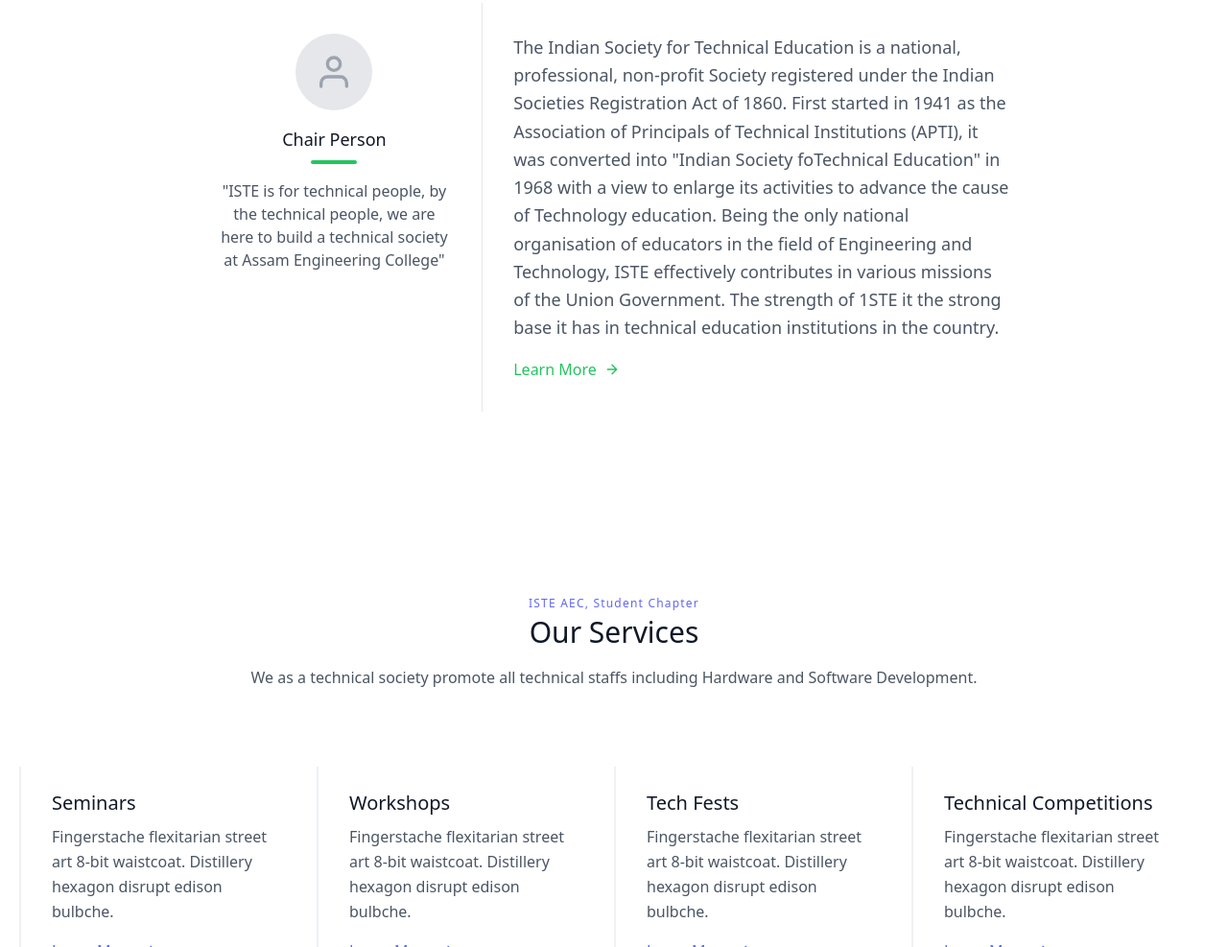
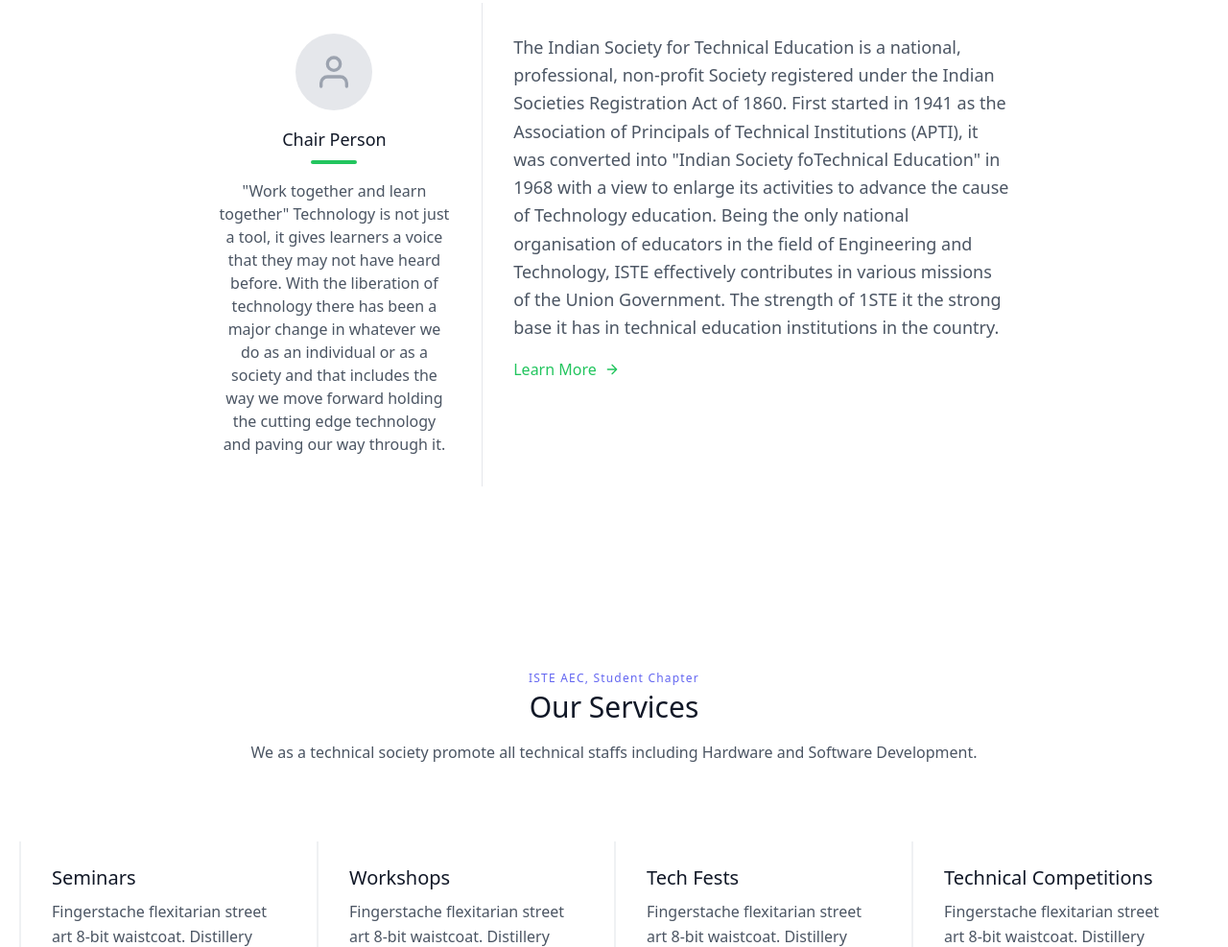
Before and after one commit to prandeep10/iste-aec, a plain HTML site: page index.html in a window 1280 px wide. Shown: the part 2224-3211 px from the top of the page at 96% size. Drawn offline with nearby package versions, Linux system fonts and the light colour scheme.

Commit message:
Update index.html

```diff
--- a/index.html
+++ b/index.html
@@ -190,7 +190,10 @@
           <div class="flex flex-col items-center text-center justify-center">
             <h2 class="font-medium title-font mt-4 text-gray-900 text-lg">Chair Person</h2>
             <div class="w-12 h-1 bg-green-500 rounded mt-2 mb-4"></div>
-            <p class="text-base">"ISTE is for technical people, by the technical people, we are here to build a technical society at Assam Engineering College" </p>
+            <p class="text-base">"Work together and learn together"
+
+Technology is not just a tool, it gives learners a voice that they may not have heard before.
+With the liberation of technology there has been a major change in whatever we do as an individual or as a society and that includes the way we move forward holding the cutting edge technology and paving our way through it. </p>
           </div>
         </div>
         <div class="sm:w-2/3 sm:pl-8 sm:py-8 sm:border-l border-gray-200 sm:border-t-0 border-t mt-4 pt-4 sm:mt-0 text-center sm:text-left">
```
